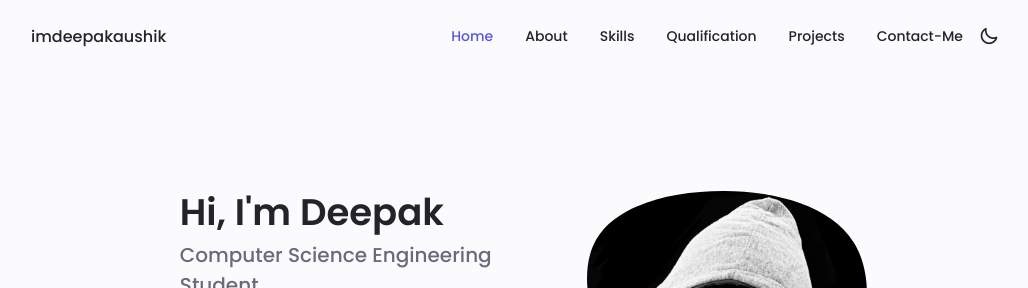
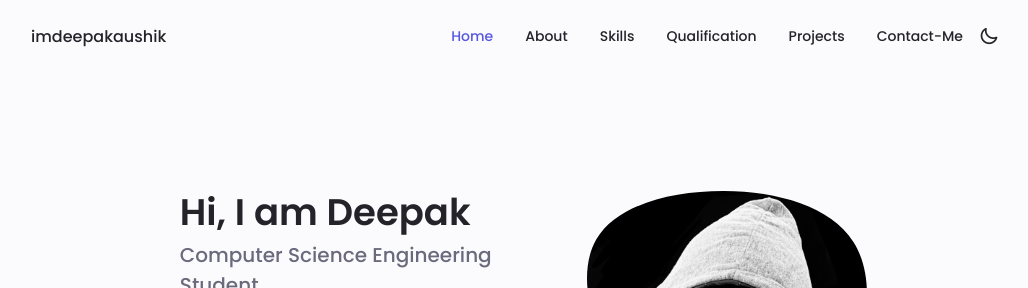
Before and after one commit to imdeepakaushikk/myportfolio, a plain HTML site: page index.html in a window 1280 px wide. Shown: the top 288 px of the page, without its empty margins (125-1153 px from the left). Drawn offline with nearby package versions, Linux system fonts and the light colour scheme.

Commit message:
Update index.html

```diff
--- a/index.html
+++ b/index.html
@@ -119,7 +119,7 @@
               </svg>
             </div>
             <div class="home__data">
-              <h1 class="home__title">Hi, I'm Deepak </h1>
+              <h1 class="home__title">Hi, I am Deepak </h1>
               <h3 class="home__subtitle">
                 Computer Science Engineering Student
               </h3>
```
